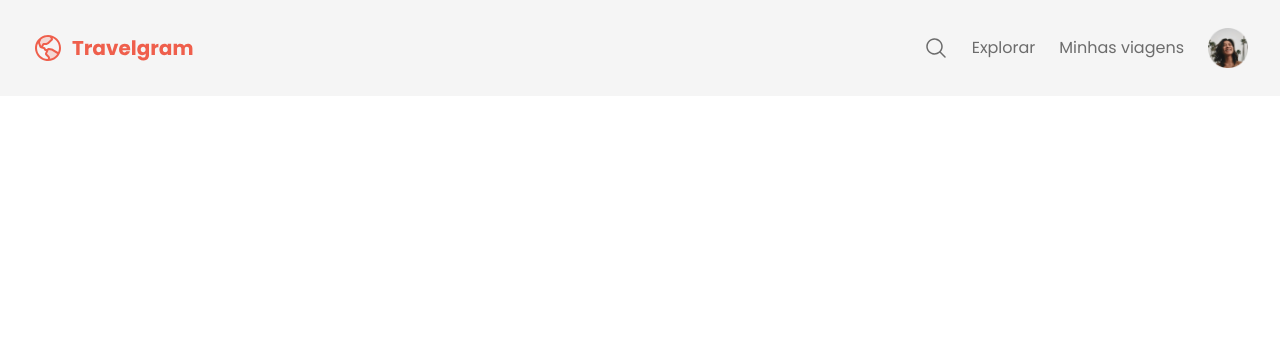
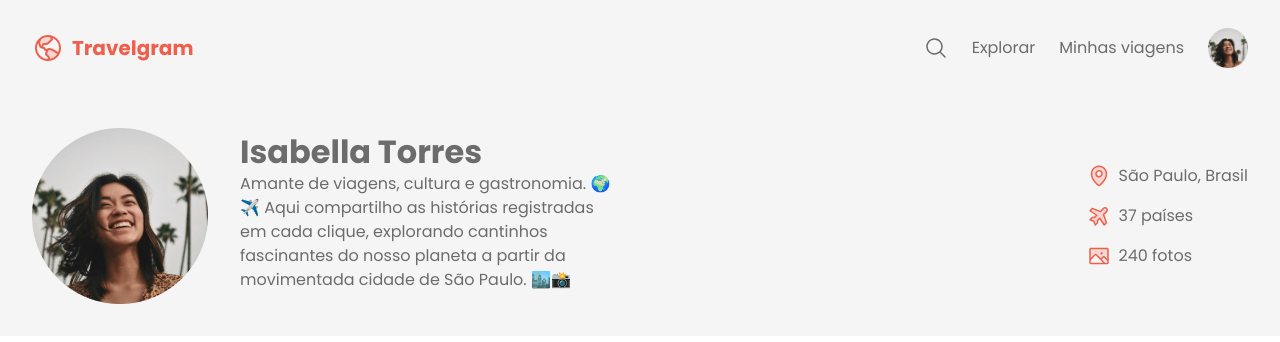
Before and after one commit to diegodemello/travelgram, a plain HTML site: page index.html in a window 1280 px wide. Drawn offline with Linux system fonts and the light colour scheme; a web font is replaced by a local one.

Commit message:
profile details

```diff
--- a/index.html
+++ b/index.html
@@ -34,6 +34,33 @@
         </li>
     </ul>
 </nav>
+<header>
+    <div class="container">
+        <div id="profile">
+            <img src="assets/images/pic.png" alt="">
+            <div>
+                <h1>Isabella Torres</h1>
+                <p>Amante de viagens, cultura e gastronomia. 🌍✈️
+                    Aqui compartilho as histórias registradas em cada clique, explorando cantinhos fascinantes do nosso
+                    planeta a partir da movimentada cidade de São Paulo. 🏙️📸</p>
+            </div>
+        </div>
+        <ul>
+            <li>
+                <img src="assets/icons/MapPin.svg" alt="">
+                <span>São Paulo, Brasil</span>
+            </li>
+            <li>
+                <img src="assets/icons/AirplaneTilt.svg" alt="">
+                <span>37 países</span>
+            </li>
+            <li>
+                <img src="assets/icons/Image.svg" alt="">
+                <span>240 fotos</span>
+            </li>
+        </ul>
+    </div>
+</header>
 
 <body>
 </body>
--- /dev/null
+++ b/styles/header.css
@@ -0,0 +1,37 @@
+header {
+    padding-block: 32px;
+    background-color: var(--surface-color);
+}
+
+header .container {
+    display: flex;
+    justify-content: space-between;
+    align-items: center;
+}
+
+#profile {
+    display: flex;
+    gap: 32px;
+    width: 592px;
+    align-items: center;
+}
+
+#profile div {
+    display: block;
+    margin-block: 4px;
+}
+
+#profile div h1 {
+    margin-bottom: 8px;
+}
+
+header ul li {
+    display: flex;
+    list-style: none;
+    align-items: center;
+    gap: 8px;
+}
+
+header ul li:not(:last-child) {
+    padding-bottom: 16px;
+}
--- a/styles/index.css
+++ b/styles/index.css
@@ -1,2 +1,3 @@
 @import url(global.css);
 @import url(nav.css);
+@import url(header.css);
```
